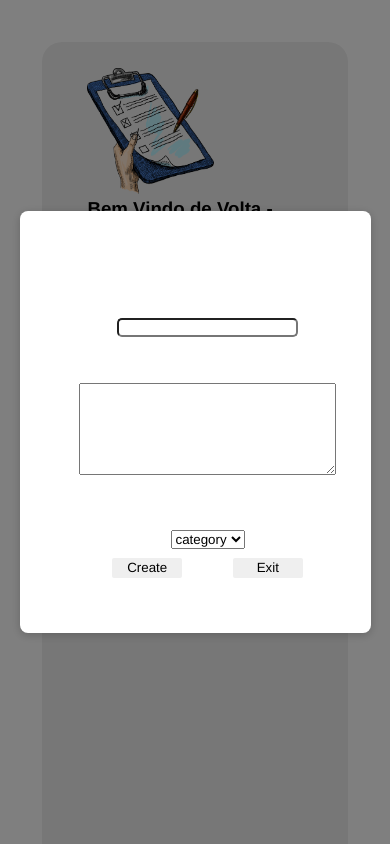
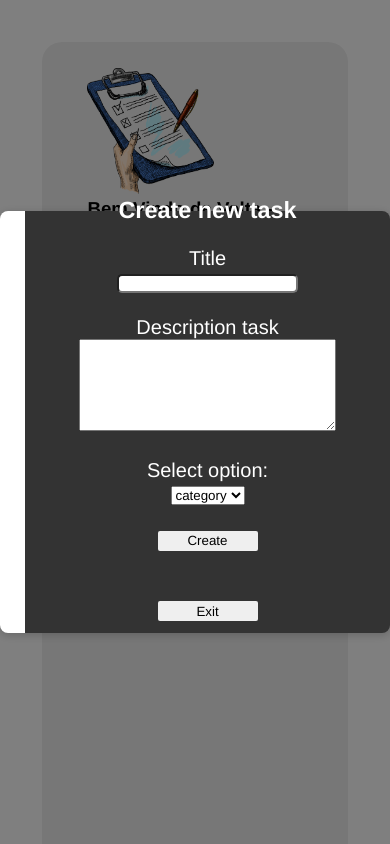
Before and after one commit to joaoribeiro20/TodoList_React-TS, a React (Vite) app: page /task in a window 390 px wide. Both pictures are taken after a click on the button "New Task". Shown: the top 844 px of the page. Built offline with nearby package versions, Linux system fonts and the light colour scheme.

Commit message:
update url resquest

```diff
--- a/src/styles/tasks/StyleFormsDinamic.scss
+++ b/src/styles/tasks/StyleFormsDinamic.scss
@@ -59,29 +59,41 @@
         justify-content: center;
         align-items: center;
         z-index: 1000;
+        color: #fff;
+
     }
 
 
     .modal-content {
+        font-family:  monospace, ;
+        border-left: #fff solid 25px;
         display: flex;
         align-items: center;
         justify-content: center;
         font-size: 20px;
-        background: #fff;
+        background: #333;
         padding: 5vh;
         border-radius: 8px;
         box-shadow: 0 2px 10px rgba(0, 0, 0, 0.2);
         max-width: 80vh;
 
         height: 50vh;
-        width: 90%;
+        width: 100%;
         text-align: center;
+
+        input{
+            border-radius: 5px;
+        }
+
 
         button{
 
-            margin-top: 1vh;
-            width: 70px;
-            height: 20px;
+            width: 100px;
+            margin: 3vh;
+            height:20px;
+            padding: 0vh;
+            border: 0px;
+            border-radius: 2px;
         }
       }
-  }
+    }
--- a/src/styles/tasks/styleTask.scss
+++ b/src/styles/tasks/styleTask.scss
@@ -163,15 +163,18 @@ button {
 
     .divMainComplet1{
         /* background-color: #987e6d; */
-        font-size: 10px;
+         /* background-color: #987e6d; */
          padding: 0%;
          margin: 0vh;
-        max-width: 100%;
-        min-width: 95%;
-        max-height: 10%;
-        min-height: 10%;
+
          display: flex;
-        border-left: #682425 solid 10px;
+
+         border-left: #333 solid 10px;
+         /* border: #333 solid 4px; */
+         border-bottom: #333 solid 2px;
+         border-top: #333 solid 2px;
+         border-right: #333 solid 2px;
+         border-radius: 10px;
          align-items: center;
          margin: 1vh;
          border-radius: 10px;
```
Lines whose indentation alone changed are shown as unchanged.
